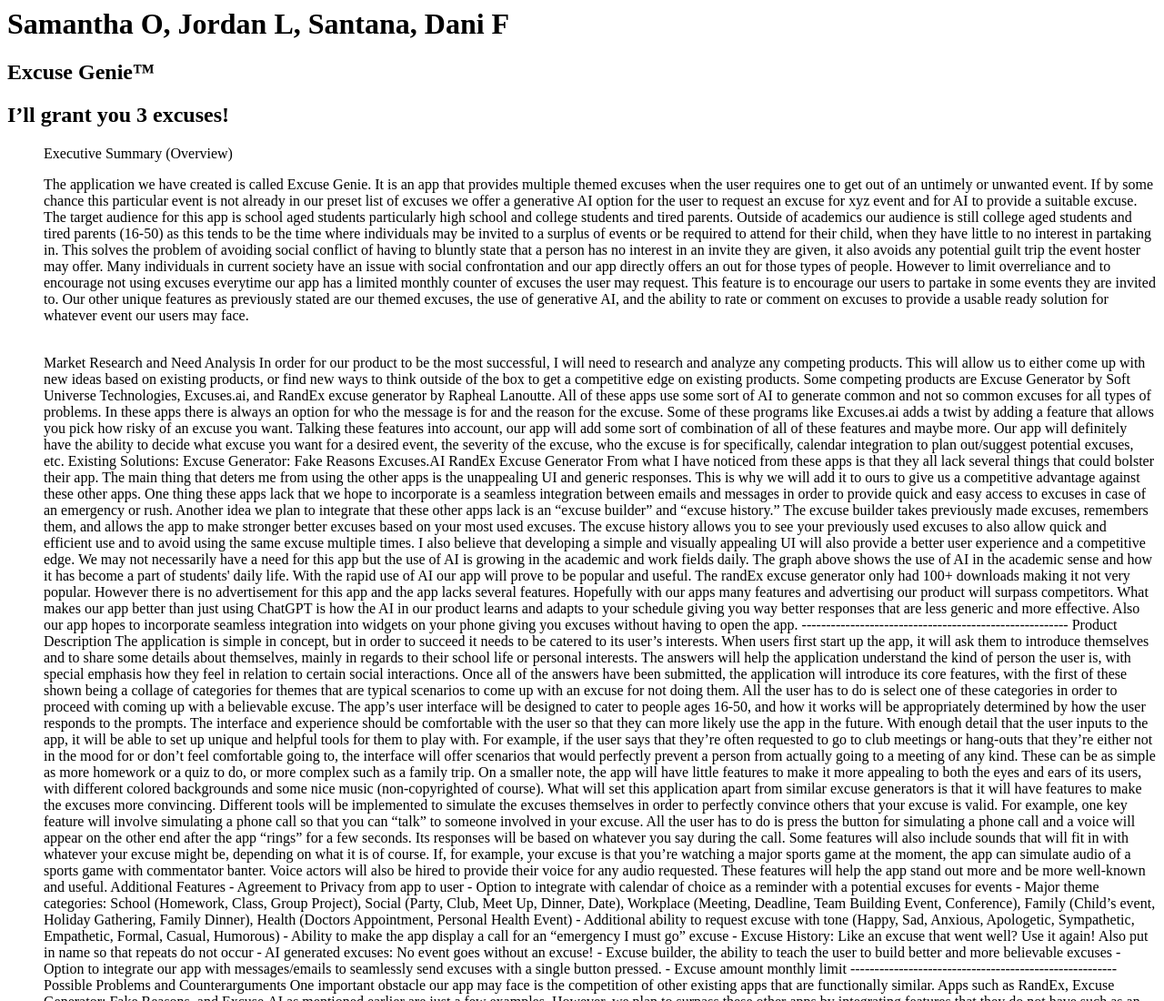
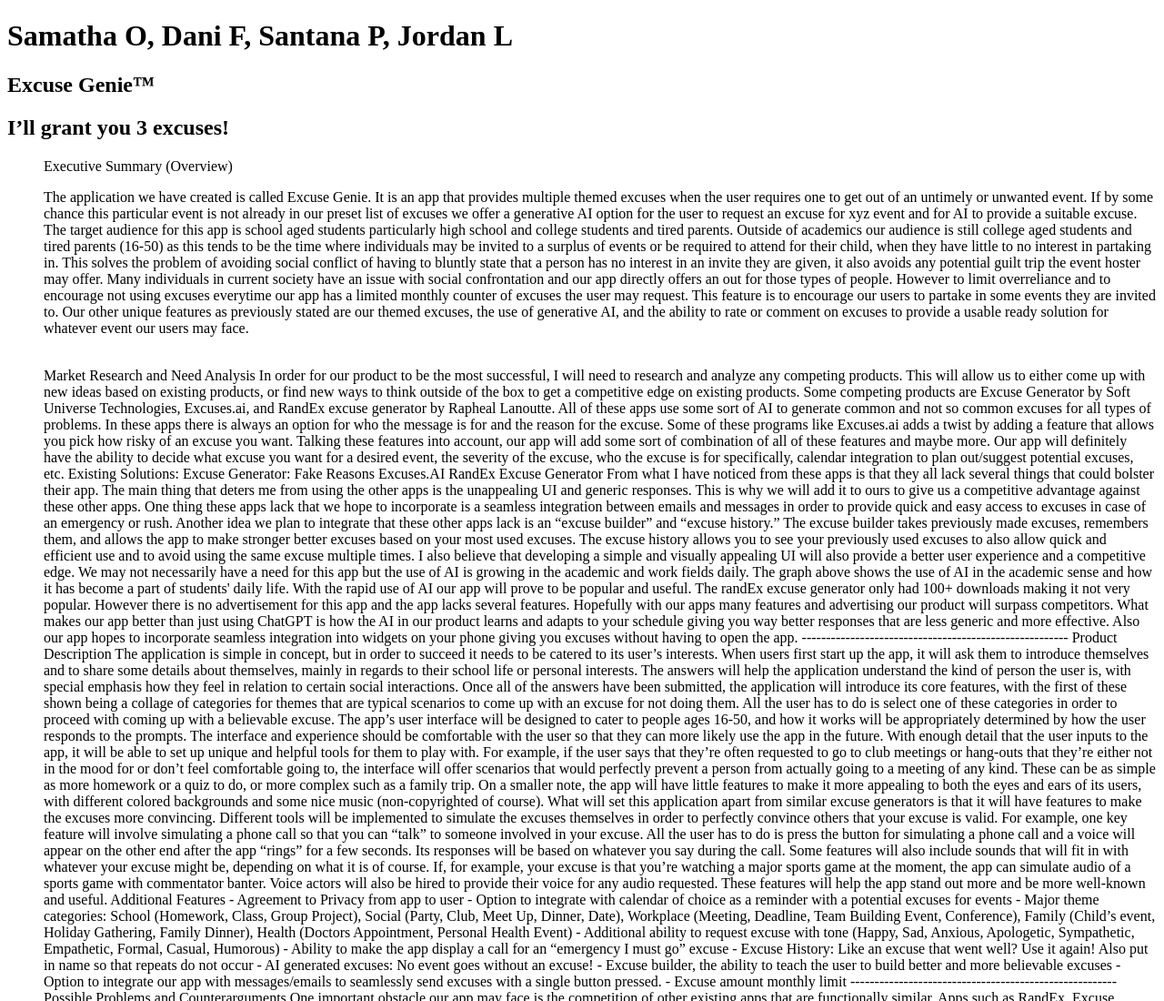
Before and after one commit to th3Fed/IGME110-repo, a plain HTML site: page p1.html in a window 1280 px wide. Shown: the top 1100 px of the page at 91% size. Drawn offline with Linux system fonts and the light colour scheme.

Commit message:
Update p1.html

```diff
--- a/p1.html
+++ b/p1.html
@@ -1,6 +1,12 @@
-<h1>
-	Samantha O, Jordan L, Santana, Dani F
-</h1>
+<!DOCTYPE html>
+<html lang="en">
+<head>
+  <meta charset="UTF-8">
+  <meta name="viewport" content="width=device-width, initial-scale=1.0">
+  <title> Team 3 Proposal </title>
+</head>
+
+<h1> Samatha O, Dani F, Santana P, Jordan L </h1>
 <h2> Excuse Genie™ </h2>
 
 <h2> I’ll grant you 3 excuses! </h2>
```
